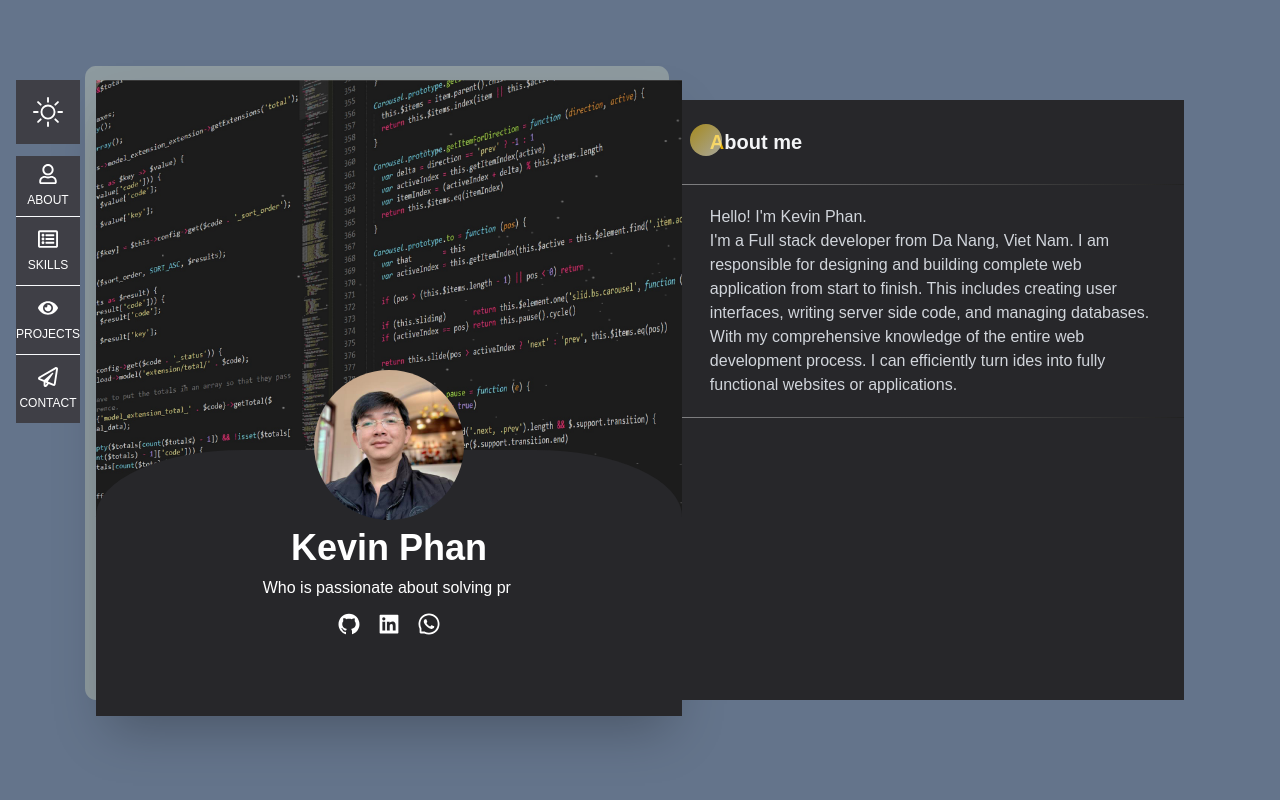
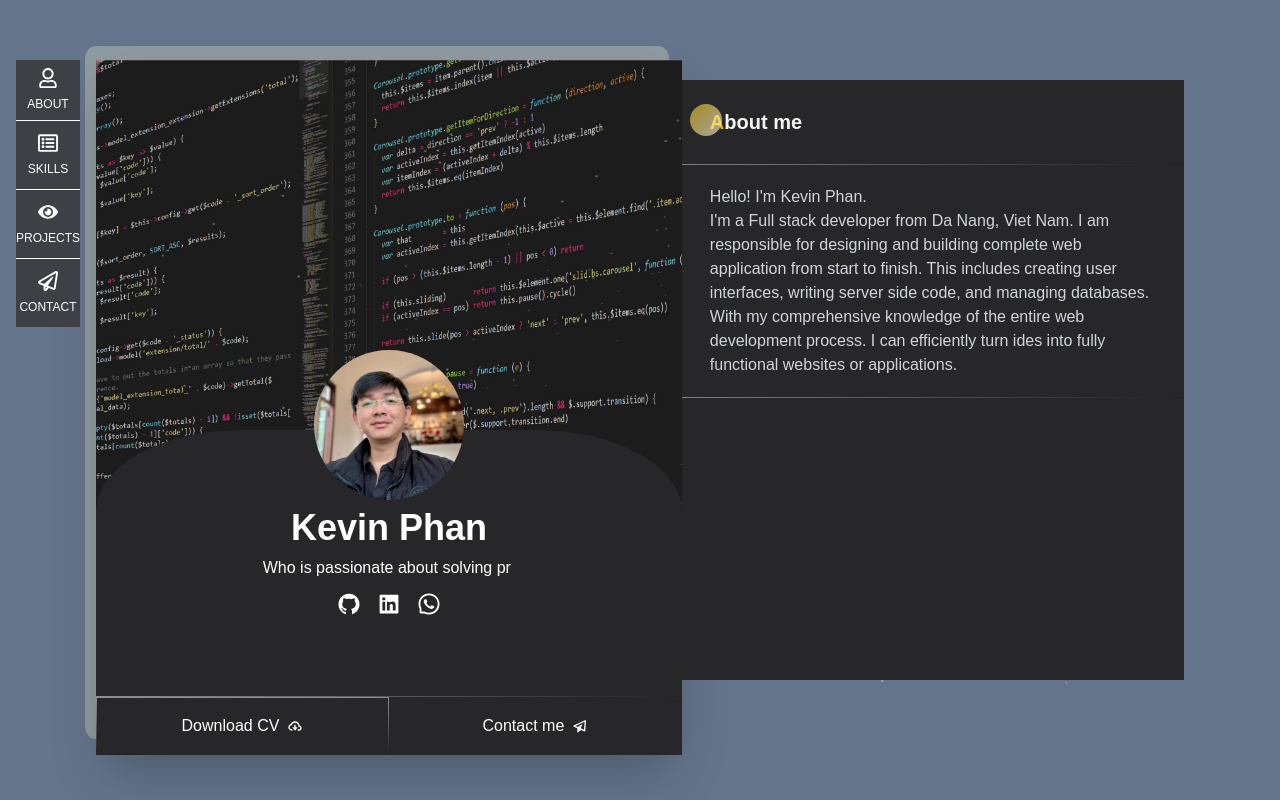
Before and after one commit to hienphan0111/Kevin-portfolio, a Next.js app: page / in a window 1280 px wide. Built offline with nearby package versions, Linux system fonts and the light colour scheme; a web font is replaced by a local one.

Commit message:
Modify styles err

```diff
--- a/app/components/Hero.jsx
+++ b/app/components/Hero.jsx
@@ -7,6 +7,7 @@ import {
   AiFillLinkedin,
   AiOutlineWhatsApp,
 } from 'react-icons/ai';
+import { BiPaperPlane, BiCloudDownload } from 'react-icons/bi';
 import bg1 from '../assets/bg1.jpg';
 import heroImg from '../assets/hero.jpg';
 import styles from './styles.module.css';
@@ -44,6 +45,16 @@ const Hero = () => {
             </Link>
           </div>
           <div className='h-20' />
+          <div className='grid grid-cols-2 w-full border-gradient-t'>
+            <div className='flex gap-2 items-center justify-center py-4 border border-gradient-r cursor-pointer hover:bg-yellow-500'>
+              <Link href="https://drive.google.com/file/d/1sbXi4p-1YGXxDabV6UjRL0UKKcqqem2O/view?usp=sharing">Download CV</Link>
+              <BiCloudDownload />
+            </div>
+            <div className='flex gap-2 items-center justify-center cursor-pointer hover:bg-yellow-500'>
+              <Link href='/contact'>Contact me </Link>
+              <BiPaperPlane />
+            </div>
+          </div>
         </div>
       </div>
     </div>
--- a/app/components/SideBar.jsx
+++ b/app/components/SideBar.jsx
@@ -6,23 +6,23 @@ import styles from './styles.module.css';
 const SideBar = () => {
   return (
     <div className='flex flex-col gap-3'>
-      <div className='flex items-center justify-center bg-zinc-700 w-16 h-16'>
+      {/* <div className='flex items-center justify-center bg-zinc-700 w-16 h-16'>
         <BsSun className='text-white text-3xl'/>
-      </div>
+      </div> */}
       <div className={`${styles.cursorChange} bg-zinc-700 flex flex-col divide-y-[0.5px] divide-slate-50 uppercase text-xs`}>
-        <div className='flex flex-col gap-2 text-white items-center justify-center w-16 py-2'>
+        <div className='flex flex-col gap-2 text-white items-center justify-center w-16 py-2 hover:text-yellow-400'>
           <FaRegUser className='text-white text-xl' />
           <Link href='/about' >About</Link>
         </div>
-        <div className='flex flex-col py-3 gap-2 text-white items-center justify-center w-16'>
+        <div className='flex flex-col py-3 gap-2 text-white items-center justify-center w-16 hover:text-yellow-400'>
           <FaRegListAlt className='text-white text-xl' />
           <Link href='/skills' >Skills</Link>
         </div>
-        <div className='flex flex-col py-3 gap-2 cursor-pointer text-white items-center justify-center w-16'>
+        <div className='flex flex-col py-3 gap-2 cursor-pointer text-white items-center justify-center w-16 hover:text-yellow-400'>
           <FaEye className='text-white text-xl' />
           <Link href='/projects' >Projects</Link>
         </div>
-        <div className='flex flex-col py-3 gap-2 text-white items-center justify-center w-16'>
+        <div className='flex flex-col py-3 gap-2 text-white items-center justify-center w-16 hover:text-yellow-400'>
           <FaRegPaperPlane className='text-white text-xl' />
           <Link href='/contact' >Contact</Link>
         </div>
--- a/app/components/styles.module.css
+++ b/app/components/styles.module.css
@@ -36,5 +36,4 @@
 .cursorChange:hover {
   cursor: url('../assets//circle.svg'), pointer;
   color: rgb(221, 190, 54);
-  font-size: 20px;
 }
--- a/app/contact/page.jsx
+++ b/app/contact/page.jsx
@@ -8,13 +8,12 @@ const Contact = () => {
         <div className="w-8 h-8 rounded-full bg-gradient-to-br from-yellow-400 to-yellow-50 absolute top-6 left-2 opacity-60"></div>
       </div>
       <div className="border-gradient-y py-5 px-7 text-gray-300">
-        <div className="mapouter">
-          <div className="gmap_canvas">
-            <iframe className="gmap_iframe" width="100%" frameBorder="0" scrolling="no" marginHeight="0" marginWidth="0" src="https://maps.google.com/maps?width=600&amp;height=400&amp;hl=en&amp;q=da nang&amp;t=&amp;z=14&amp;ie=UTF8&amp;iwloc=B&amp;output=embed">
-            </iframe>
-          <a href="https://thepasswordgame.com/">Password Game</a>
-          </div>
+      <div class="mapouter w-full">
+        <div class="gmap_canvas w-full">
+          <iframe className="gmap_iframe" frameBorder="0" scrolling="no" marginHeight="0" marginWidth="0" src="https://maps.google.com/maps?width=800&amp;height=400&amp;hl=en&amp;q=hoa minh, lien chieu&amp;t=&amp;z=14&amp;ie=UTF8&amp;iwloc=B&amp;output=embed">
+          </iframe>
         </div>
+      </div>
         <div className='py-7'>
           <ul className='grid grid-cols-2 text-sm gap-2'>
             <li className='uppercase'>Address: ... Da Nang, Viet Nam</li>
--- a/app/globals.css
+++ b/app/globals.css
@@ -172,19 +172,25 @@ body {
 .border-gradient-r {
   border-right: solid 1px;
   border-image-slice: 1;
+  border-image-source: linear-gradient(to bottom, rgba(255, 255, 255, 0.486), #222);
+}
+
+.border-gradient-t {
+  border-top: solid 1px;
+  border-image-slice: 1;
   border-image-source: linear-gradient(to right, rgba(255, 255, 255, 0.486), #222);
 }
 
 .border-gradient {
-  border-right: solid 1px;
+  border: solid 1px;
   border-image-slice: 1;
   border-image-source: linear-gradient(to right, rgba(255, 255, 255, 0.486), #222);
 }
 
 .border-gradient-b {
-  border-right: solid 1px;
+  border-bottom: solid 1px;
   border-image-slice: 1;
-  border-image-source: linear-gradient(to bottom, rgba(255, 255, 255, 0.486), #222);
+  border-image-source: linear-gradient(to to right, rgba(255, 255, 255, 0.486), #222);
 }
 
 .img-project:hover {
--- a/app/projects/page.jsx
+++ b/app/projects/page.jsx
@@ -21,7 +21,7 @@ const Project = () => {
         <div className="w-8 h-8 rounded-full bg-gradient-to-br from-yellow-400 to-yellow-50 absolute top-6 left-2 opacity-60"></div>
       </div>
       <div className="relative border-gradient-y grid grid-cols-2 gap-4 py-10 px-7 text-gray-300 bg-zinc-800">
-        <div className='absolute h-full left-[50%] border-gradient-b' />
+        <div className='absolute h-full left-[50%] border-gradient-r' />
         {
           projects.map((pro) => (
             <div key={pro.id} className='flex flex-col items-center gap-2'>
```
Also changed, not shown: 1 other file (tests, documents, lock files or other folders).
